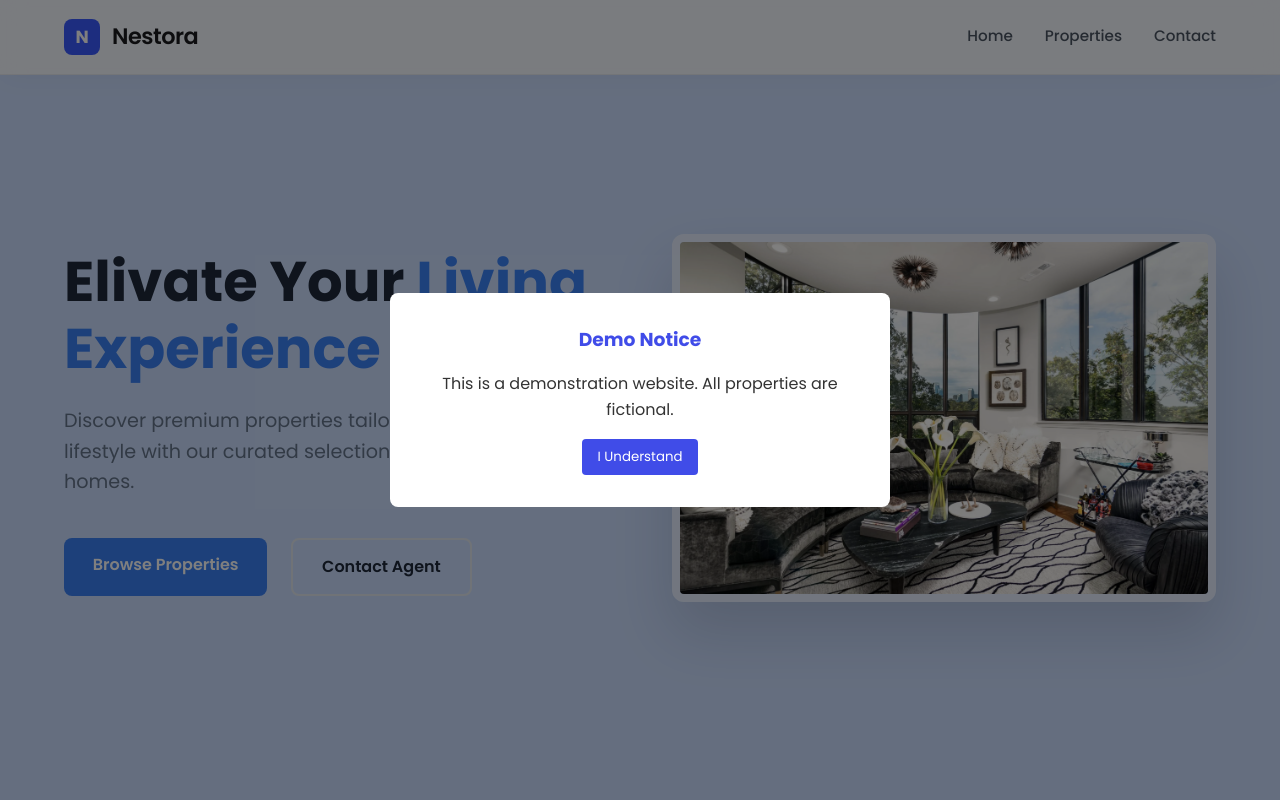
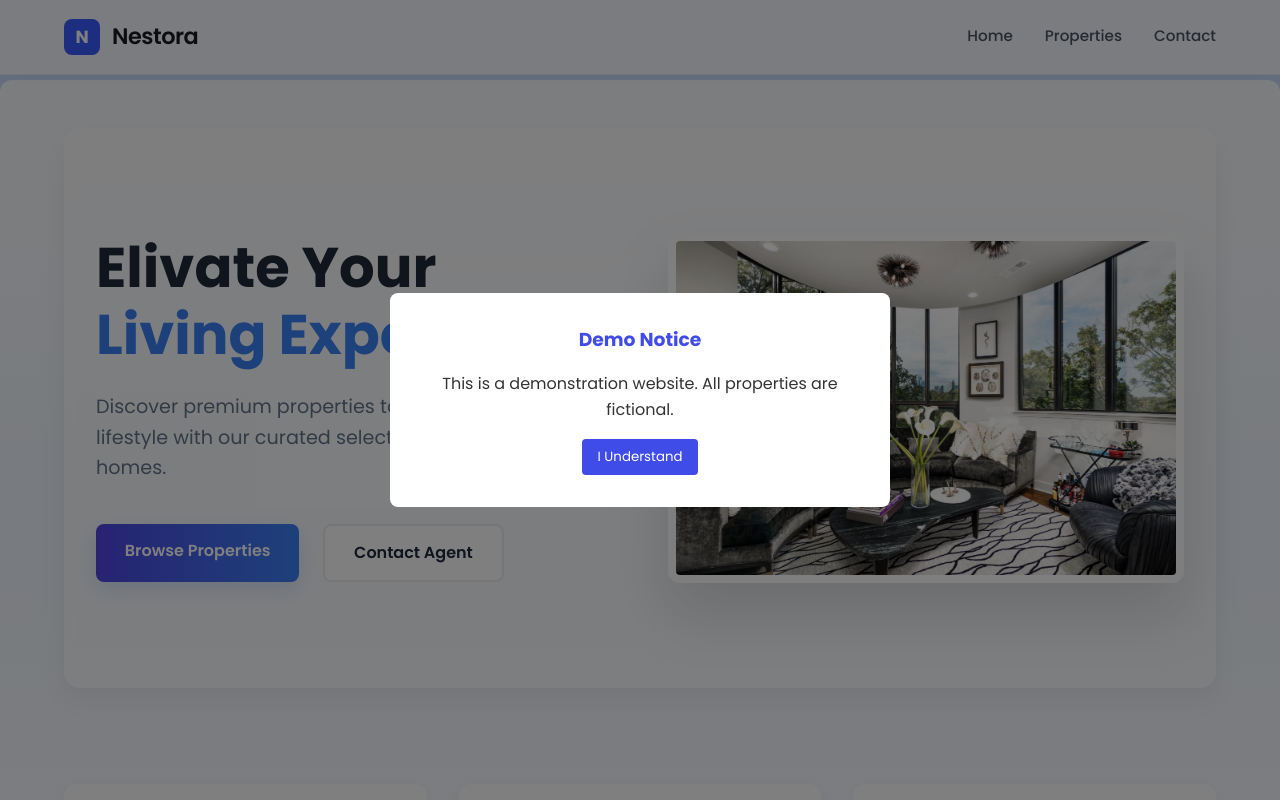
Before and after one commit to rathugedn/Nestora, a React (Vite) app: page / in a window 1280 px wide. Shown: the top 800 px of the page. Built offline with nearby package versions, Linux system fonts and the light colour scheme.

Commit message:
Update HomePage.css

```diff
--- a/src/components/HomePage.css
+++ b/src/components/HomePage.css
@@ -1,14 +1,96 @@
 .home-container {
-  padding: 2rem 5%;
+  padding: 3rem 5%;
   max-width: 1400px;
   margin: 0 auto;
+  /* subtle page background */
+  background: linear-gradient(180deg, #fbfdff 0%, #f1f7ff 40%, #ffffff 100%);
+  border-radius: 12px;
 }
 
 .hero-section {
   display: flex;
   align-items: center;
-  min-height: calc(100vh - 180px);
-  gap: 4rem;
+  min-height: calc(80vh - 80px);
+  gap: 3.5rem;
+  padding: 2rem;
+  border-radius: 16px;
+  background: rgba(255,255,255,0.6);
+  box-shadow: 0 10px 30px rgba(15, 23, 42, 0.06);
+  backdrop-filter: blur(6px);
+}
+
+.split-layout {
+  display: grid;
+  grid-template-columns: 1fr 560px;
+  align-items: center;
+  gap: 2.5rem;
+}
+
+.hero-left {
+  padding: 1rem 2rem;
+}
+
+.hero-right {
+  padding: 1rem;
+}
+
+.image-stack {
+  display: flex;
+  flex-direction: column;
+  gap: 1.25rem;
+}
+
+.image-card {
+  position: relative;
+  border-radius: 14px;
+  overflow: hidden;
+  box-shadow: 0 18px 40px rgba(15, 23, 42, 0.12);
+  transition: transform 0.35s ease, box-shadow 0.35s ease;
+  background: #fff;
+}
+
+.image-card.large {
+  height: 420px;
+}
+
+.image-card img {
+  width: 100%;
+  height: 100%;
+  object-fit: cover;
+  display: block;
+}
+
+.image-card:hover {
+  transform: translateY(-6px) scale(1.01);
+  box-shadow: 0 24px 60px rgba(15, 23, 42, 0.18);
+}
+
+.card-overlay {
+  position: absolute;
+  left: 0;
+  bottom: 0;
+  right: 0;
+  padding: 1rem 1.25rem;
+  background: linear-gradient(180deg, rgba(0,0,0,0) 0%, rgba(0,0,0,0.45) 100%);
+  color: #fff;
+  display: flex;
+  align-items: center;
+  justify-content: space-between;
+}
+
+.card-overlay h4 {
+  margin: 0;
+  font-size: 1.1rem;
+  font-weight: 700;
+}
+
+.card-link {
+  color: #fff;
+  background: rgba(255,255,255,0.12);
+  padding: 0.35rem 0.6rem;
+  border-radius: 8px;
+  text-decoration: none;
+  font-weight: 600;
 }
 
 .hero-content {
@@ -24,7 +106,15 @@
 }
 
 .hero-content h1 span {
+  /* legacy selector — keep for compatibility */
   color: #3b82f6;
+}
+
+.luxury-gradient {
+  background: linear-gradient(90deg,#7c3aed,#3b82f6,#06b6d4);
+  -webkit-background-clip: text;
+  background-clip: text;
+  -webkit-text-fill-color: transparent;
 }
 
 .hero-content p {
@@ -49,8 +139,9 @@
 }
 
 .primary-btn {
-  background: #3b82f6;
-  color: rgb(255, 255, 255);
+  background: linear-gradient(90deg,#4f46e5,#3b82f6);
+  color: #fff;
+  box-shadow: 0 8px 20px rgba(59,130,246,0.18);
 }
 
 .primary-btn:hover {
@@ -59,8 +150,9 @@
   box-shadow: 0 10px 20px rgba(59, 130, 246, 0.3);}
 
 .secondary-btn {
-  border: 2px solid #e2e8f0;
+  border: 2px solid rgba(30,41,59,0.08);
   color: #1e293b;
+  background: rgba(255,255,255,0.85);
 }
 
 .secondary-btn:hover {
@@ -70,6 +162,9 @@
 
 .hero-image {
   flex: 1;
+  display: flex;
+  align-items: center;
+  justify-content: center;
 }
 
 .hero-image img {
@@ -78,6 +173,11 @@
   border-radius: 12px;
   box-shadow: 0 30px 60px rgba(15, 23, 42, 0.15);
   border: 8px solid rgba(255, 255, 255, 0.5);
+}
+
+.hero-image img{
+  max-height: 460px;
+  object-fit: cover;
 }
 
 .features-section {
@@ -153,3 +253,14 @@
     text-align: center;
   }
 }
+
+@media (max-width: 900px) {
+  .split-layout {
+    grid-template-columns: 1fr;
+    padding: 0;
+  }
+
+  .image-card.large {
+    height: 320px;
+  }
+}
```
